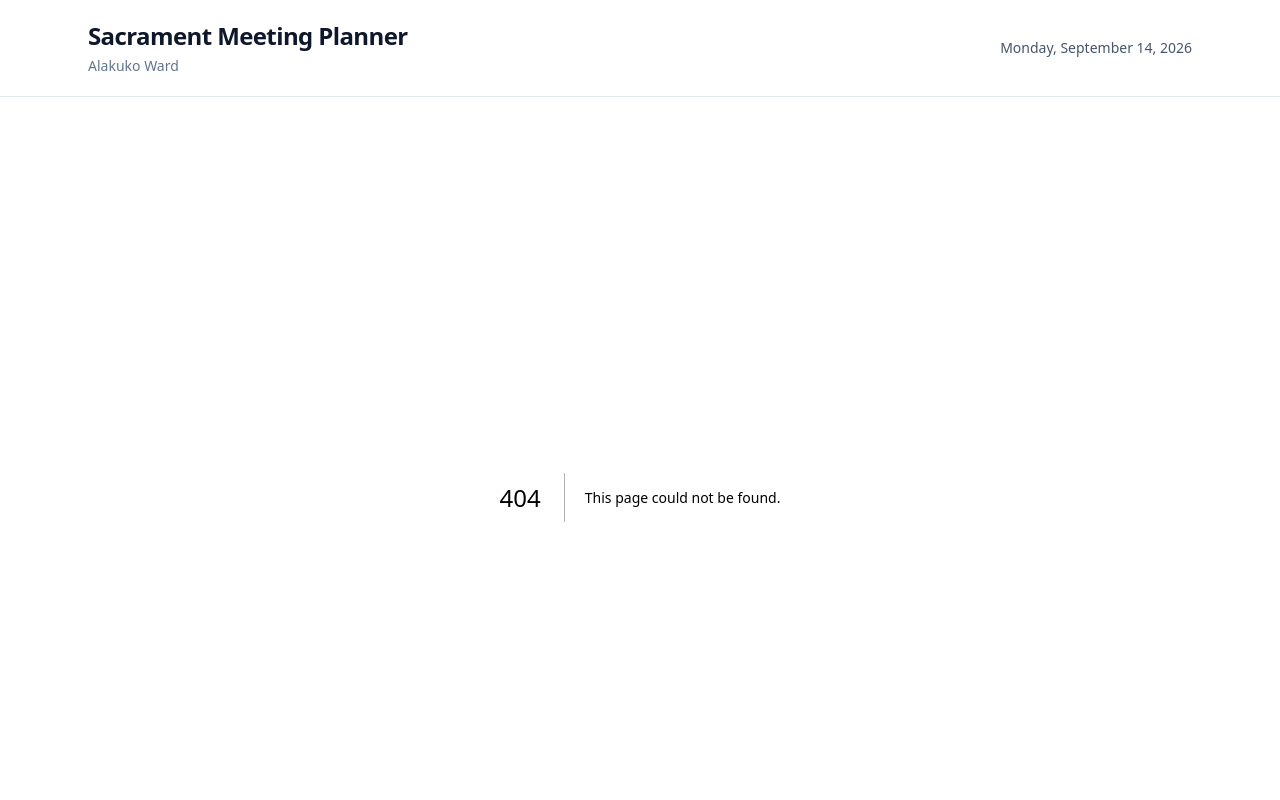
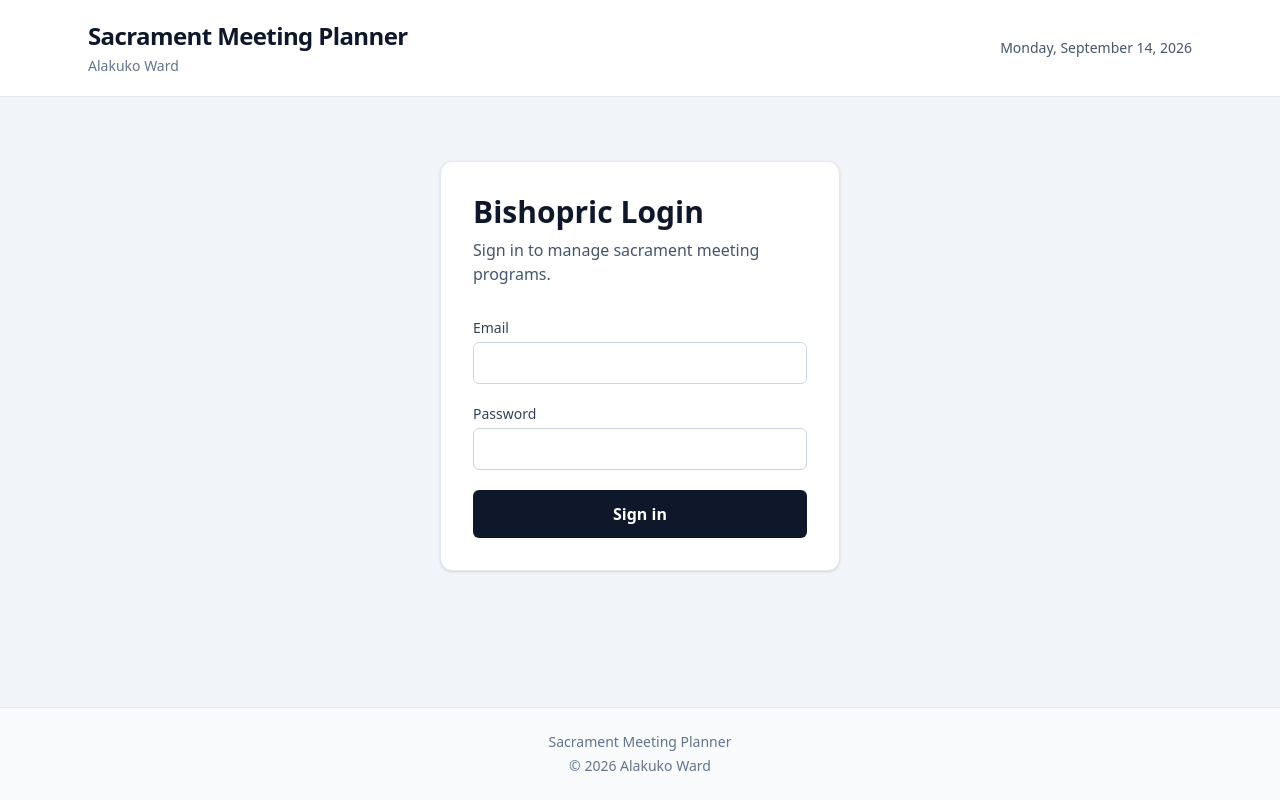
Before and after one commit to Lanreadebayo267/sacrament-meetings, a Next.js app: page /login in a window 1280 px wide. Before the commit this address had no page. Shown: the top 800 px of the page. Built offline with nearby package versions, Linux system fonts and the light colour scheme.

Commit message:
Implement authentication and metadata for W05

```diff
--- a/app/(admin)/layout.tsx
+++ b/app/(admin)/layout.tsx
@@ -1,11 +1,34 @@
-export default function AdminLayout({
+import { auth } from '@/auth';
+import { redirect } from 'next/navigation';
+import SignOutButton from '@/components/SignOutButton';
+
+export default async function AdminLayout({
   children,
 }: Readonly<{
   children: React.ReactNode;
 }>) {
+  const session = await auth();
+
+  if (!session) {
+    redirect('/login');
+  }
+
   return (
     <div className="mx-auto max-w-6xl px-6 py-10">
-      {/* Authentication scaffolded in Week 05 */}
+      <div className="mb-8 flex items-center justify-between border-b border-slate-200 pb-4">
+        <div>
+          <p className="text-sm text-slate-500">
+            Signed in as
+          </p>
+
+          <p className="font-semibold text-slate-900">
+            {session.user?.email}
+          </p>
+        </div>
+
+        <SignOutButton />
+      </div>
+
       {children}
     </div>
   );
--- a/app/(public)/meetings/page.tsx
+++ b/app/(public)/meetings/page.tsx
@@ -2,6 +2,26 @@ import MeetingCard from '@/components/MeetingCard';
 import { MeetingSearch } from '@/components/MeetingSearch';
 import { Pagination } from '@/components/Pagination';
 import { getMeetings, getMeetingsTotalPages } from '@/lib/meetings-db';
+import type { Metadata } from 'next';
+
+export const metadata: Metadata = {
+  title: 'Sacrament Meetings',
+  description:
+    'View upcoming and past sacrament meeting programs for Alakuko Ward.',
+  openGraph: {
+    title: 'Sacrament Meetings | Sacrament Meeting Planner',
+    description:
+      'View upcoming and past sacrament meeting programs for Alakuko Ward.',
+    images: [
+      {
+        url: '/lds-church.jpg',
+        width: 800,
+        height: 600,
+        alt: 'Sacrament meeting chapel interior',
+      },
+    ],
+  },
+};
 
 export const dynamic = 'force-dynamic';
 
--- /dev/null
+++ b/app/api/auth/[...nextauth]/route.ts
@@ -0,0 +1,3 @@
+import { handlers } from '@/auth';
+
+export const { GET, POST } = handlers;
--- /dev/null
+++ b/app/login/page.tsx
@@ -0,0 +1,92 @@
+import { AuthError } from 'next-auth';
+import { signIn } from '@/auth';
+import { redirect } from 'next/navigation';
+
+async function login(formData: FormData) {
+  'use server';
+
+  try {
+    await signIn('credentials', {
+      email: formData.get('email'),
+      password: formData.get('password'),
+      redirectTo: '/meetings/new',
+    });
+  } catch (error) {
+    if (error instanceof AuthError) {
+      redirect('/login?error=InvalidCredentials');
+    }
+
+    throw error;
+  }
+}
+
+export default async function LoginPage({
+  searchParams,
+}: {
+  searchParams: Promise<{ error?: string }>;
+}) {
+  const params = await searchParams;
+
+  return (
+    <main className="mx-auto max-w-md px-6 py-16">
+      <div className="rounded-xl border border-slate-200 bg-white p-8 shadow-sm">
+        <h1 className="text-3xl font-bold text-slate-900">
+          Bishopric Login
+        </h1>
+
+        <p className="mt-2 text-slate-600">
+          Sign in to manage sacrament meeting programs.
+        </p>
+
+        {params.error && (
+          <div className="mt-6 rounded-md bg-red-50 p-4 text-sm text-red-700">
+            Invalid email or password. Please try again.
+          </div>
+        )}
+
+        <form action={login} className="mt-8 space-y-5">
+          <div>
+            <label
+              htmlFor="email"
+              className="block text-sm font-medium text-slate-700"
+            >
+              Email
+            </label>
+
+            <input
+              id="email"
+              name="email"
+              type="email"
+              required
+              className="mt-1 w-full rounded-md border border-slate-300 px-3 py-2 outline-none focus:border-slate-900 focus:ring-2 focus:ring-slate-200"
+            />
+          </div>
+
+          <div>
+            <label
+              htmlFor="password"
+              className="block text-sm font-medium text-slate-700"
+            >
+              Password
+            </label>
+
+            <input
+              id="password"
+              name="password"
+              type="password"
+              required
+              className="mt-1 w-full rounded-md border border-slate-300 px-3 py-2 outline-none focus:border-slate-900 focus:ring-2 focus:ring-slate-200"
+            />
+          </div>
+
+          <button
+            type="submit"
+            className="w-full rounded-md bg-slate-900 px-4 py-3 font-semibold text-white transition hover:bg-slate-700"
+          >
+            Sign in
+          </button>
+        </form>
+      </div>
+    </main>
+  );
+}
--- /dev/null
+++ b/auth.ts
@@ -0,0 +1,47 @@
+import NextAuth from 'next-auth';
+import Credentials from 'next-auth/providers/credentials';
+
+export const { handlers, signIn, signOut, auth } = NextAuth({
+  providers: [
+    Credentials({
+      credentials: {
+        email: {
+          label: 'Email',
+          type: 'email',
+          placeholder: 'bishop@example.com',
+        },
+        password: {
+          label: 'Password',
+          type: 'password',
+          placeholder: 'Enter your password',
+        },
+      },
+
+      async authorize(credentials) {
+        const email = credentials?.email;
+        const password = credentials?.password;
+
+        if (
+          email === process.env.ADMIN_EMAIL &&
+          password === process.env.ADMIN_PASSWORD
+        ) {
+          return {
+            id: 'admin',
+            name: 'Bishopric Administrator',
+            email: process.env.ADMIN_EMAIL,
+          };
+        }
+
+        return null;
+      },
+    }),
+  ],
+
+  pages: {
+    signIn: '/login',
+  },
+
+  session: {
+    strategy: 'jwt',
+  },
+});
--- /dev/null
+++ b/components/SignOutButton.tsx
@@ -0,0 +1,15 @@
+'use client';
+
+import { signOut } from 'next-auth/react';
+
+export default function SignOutButton() {
+  return (
+    <button
+      type="button"
+      onClick={() => signOut({ redirectTo: '/login' })}
+      className="rounded-md border border-slate-300 px-4 py-2 text-sm font-medium text-slate-700 transition hover:bg-slate-100"
+    >
+      Sign out
+    </button>
+  );
+}
--- a/package.json
+++ b/package.json
@@ -11,6 +11,7 @@
   "dependencies": {
     "@neondatabase/serverless": "^1.1.0",
     "next": "16.3.5",
+    "next-auth": "^5.0.0-beta.32",
     "react": "19.2.8",
     "react-dom": "19.2.8",
     "use-debounce": "^10.1.1",
```
Also changed, not shown: 1 other file (tests, documents, lock files or other folders).
